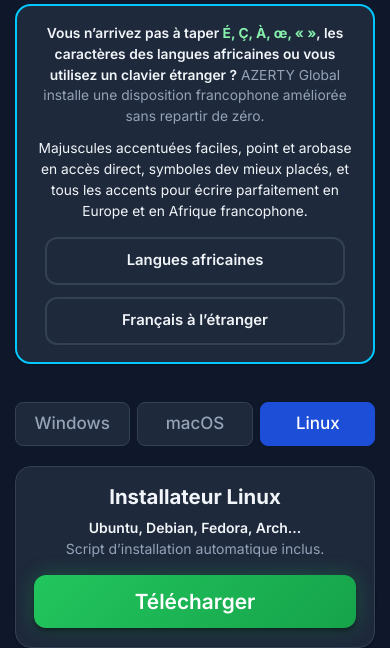
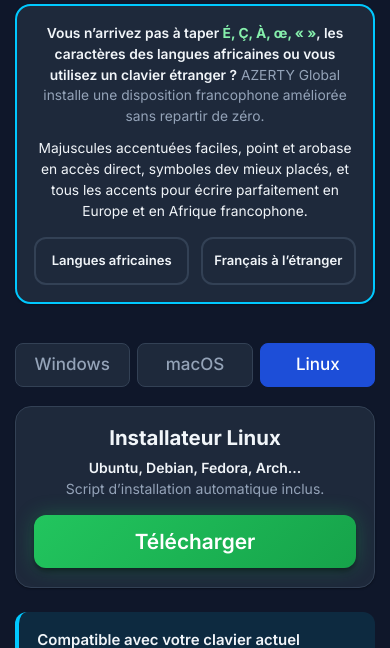
Before and after one commit to AMCF-asso/azerty-global-website, a web app: file download.html in a window 390 px wide. Shown: the part 136-784 px from the top of the page. Run offline with its HTML, style and script files only (its server is not run), Linux system fonts and the light colour scheme.

Commit message:
Ajuste les boutons mobiles de la page download

```diff
--- a/css/components.css
+++ b/css/components.css
@@ -3253,13 +3253,24 @@ details[open] .faq-question::after {
   }
 }
 
-@media (max-width: 500px) {
+@media (max-width: 359px) {
   .page-download .download-callout__actions {
     grid-template-columns: minmax(0, min(100%, 300px));
   }
 
   .page-download .download-callout .download-callout__actions:has(> #open-tester-btn[style*="display: none"]) {
     grid-template-columns: minmax(0, min(100%, 300px));
+  }
+}
+
+@media (min-width: 360px) and (max-width: 500px) {
+  .page-download .download-callout .download-callout__actions:has(> #open-tester-btn[style*="display: none"]) {
+    grid-template-columns: repeat(2, minmax(0, 1fr));
+  }
+
+  .page-download .download-callout .btn--sm {
+    padding-inline: clamp(6px, 2.2vw, 10px);
+    font-size: clamp(12px, 3.35vw, 14px);
   }
 }
 
--- a/download.html
+++ b/download.html
@@ -44,7 +44,7 @@
 
   <link rel="stylesheet" href="css/variables.css?v=20260623">
   <link rel="stylesheet" href="css/base.css?v=20260623">
-  <link rel="stylesheet" href="css/components.css?v=20260623">
+  <link rel="stylesheet" href="css/components.css?v=20260623-2">
   <link rel="stylesheet" href="css/utilities.css?v=20260623">
 
   <script src="js/theme.js"></script>
```
